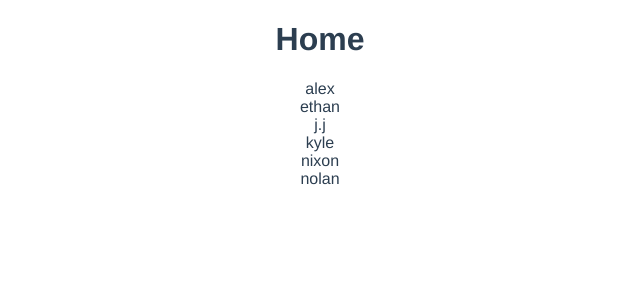
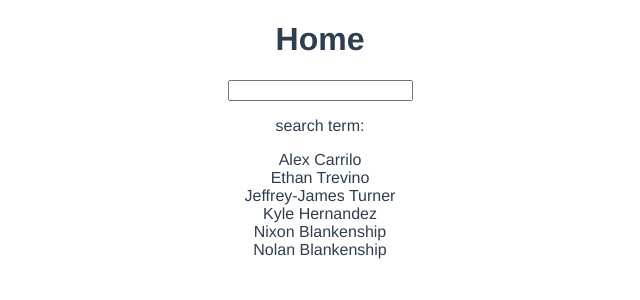
Before and after one commit to kylesdev91/dojo-blog, a Vue app: page / in a window 1280 px wide. Shown: the top 300 px of the page, without its empty margins (320-960 px from the left). Built offline with nearby package versions, Linux system fonts and the light colour scheme.

Commit message:
After filter

```diff
--- a/src/views/Home.vue
+++ b/src/views/Home.vue
@@ -1,7 +1,9 @@
 <template>
   <div class="home">
     <h1>Home</h1>
-    <div v-for="name in names" :key="name">{{ name }}</div>
+    <input type="text" v-model="search" />
+    <p>search term: {{ search }}</p>
+    <div v-for="name in matchingNames" :key="name">{{ name }}</div>
   </div>
 </template>
 
@@ -11,8 +13,21 @@
 export default {
   name: 'Home',
   setup() {
-    const names = ref(['alex', 'ethan', 'j.j', 'kyle', 'nixon', 'nolan']);
-    return { names };
+    const search = ref('');
+    const names = ref([
+      'Alex Carrilo',
+      'Ethan Trevino',
+      'Jeffrey-James Turner',
+      'Kyle Hernandez',
+      'Nixon Blankenship',
+      'Nolan Blankenship',
+    ]);
+
+    const matchingNames = computed(() => {
+      return names.value.filter((name) => name.includes(search.value));
+    });
+
+    return { names, search, matchingNames };
   },
 };
 </script>
```
